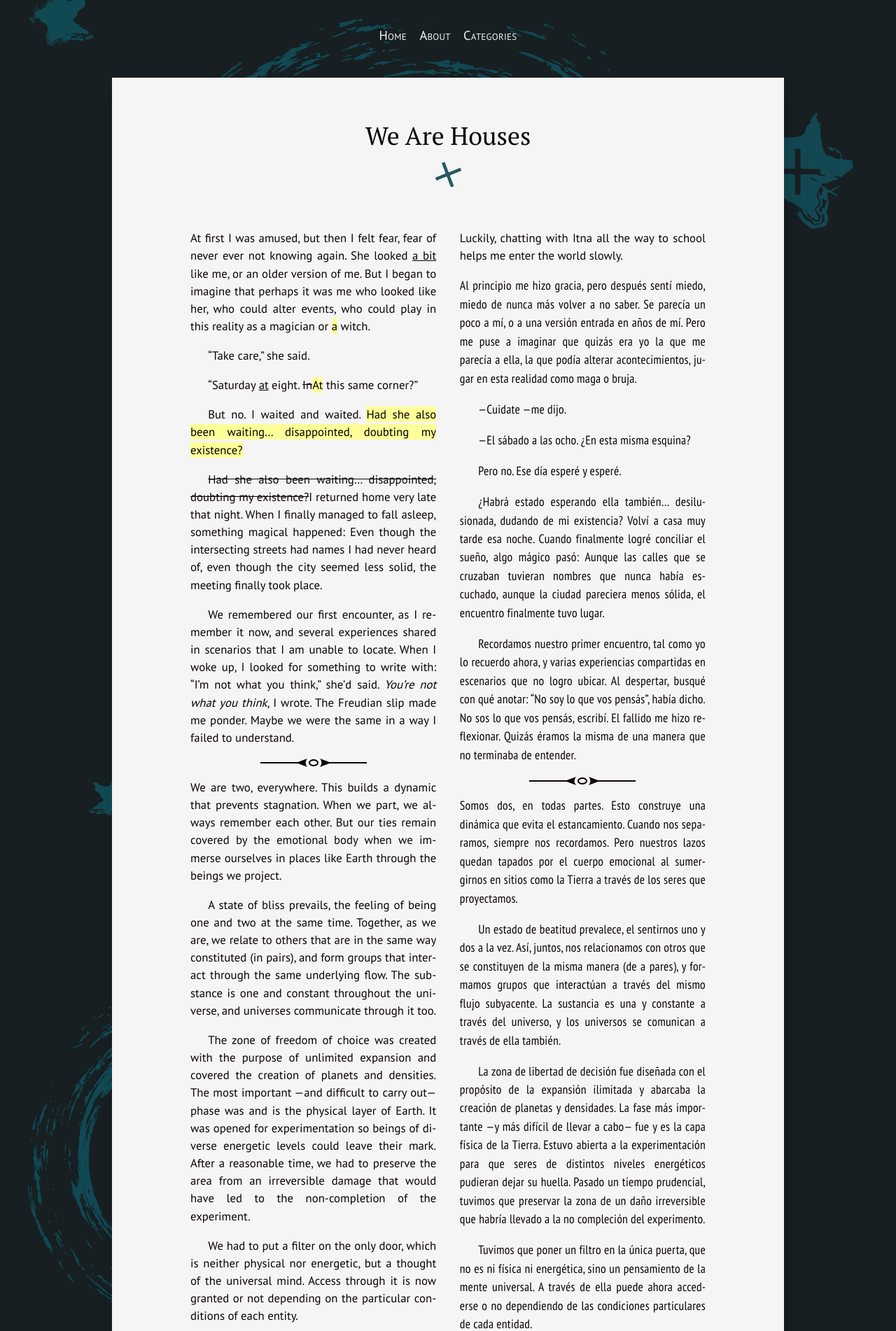
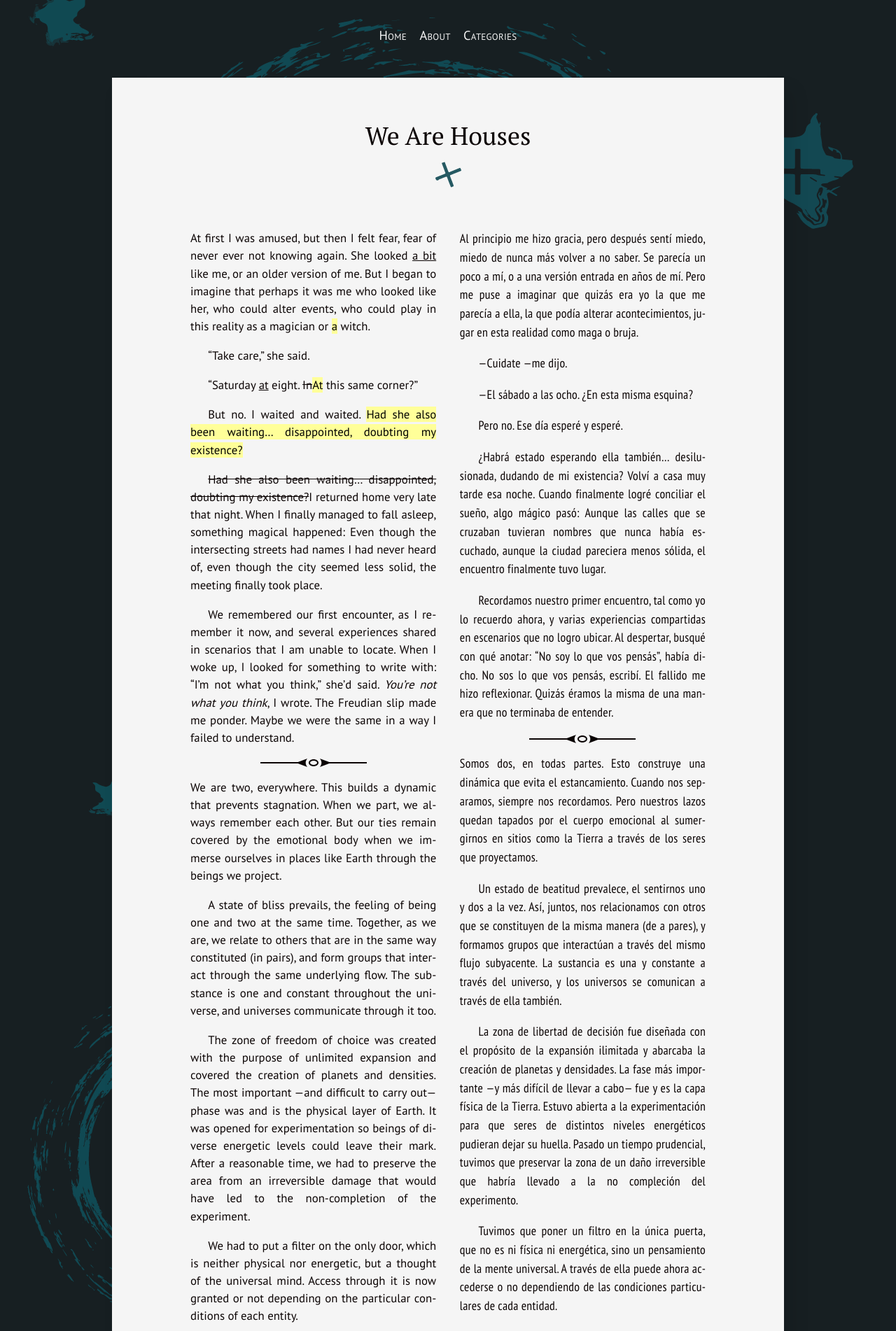
Before and after one commit to silvialohrmann/editorial, a Jekyll site: the page built from _posts/2022-11-18-we-are-houses.md, in a window 1280 px wide. Shown: the top 1902 px of the page at 70% size. Built offline with Jekyll 4.4.1, drawn with Linux system fonts in a browser that asks for light colours.

Commit message:
Update _article.scss

```diff
--- a/_sass/_article.scss
+++ b/_sass/_article.scss
@@ -50,13 +50,11 @@
   }
 }
 
-@media (min-width: $on-tablet) {
   .spanish p {
    font-family: 'PT Sans Narrow', sans-serif;
-   font-size: 105%;
+   font-size: 106%;
    letter-spacing: .015em;
 }
-  }
 
 .next {flex-basis: 100%;}
 
```
